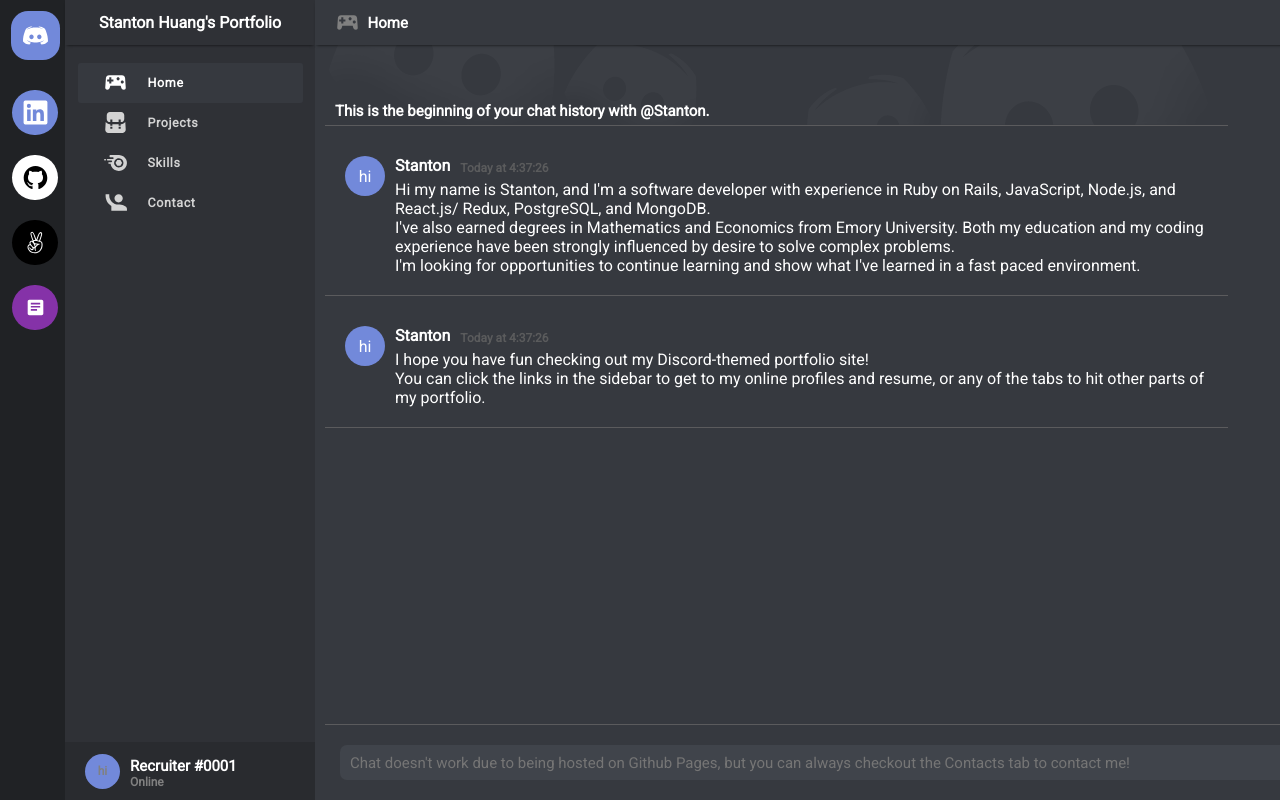
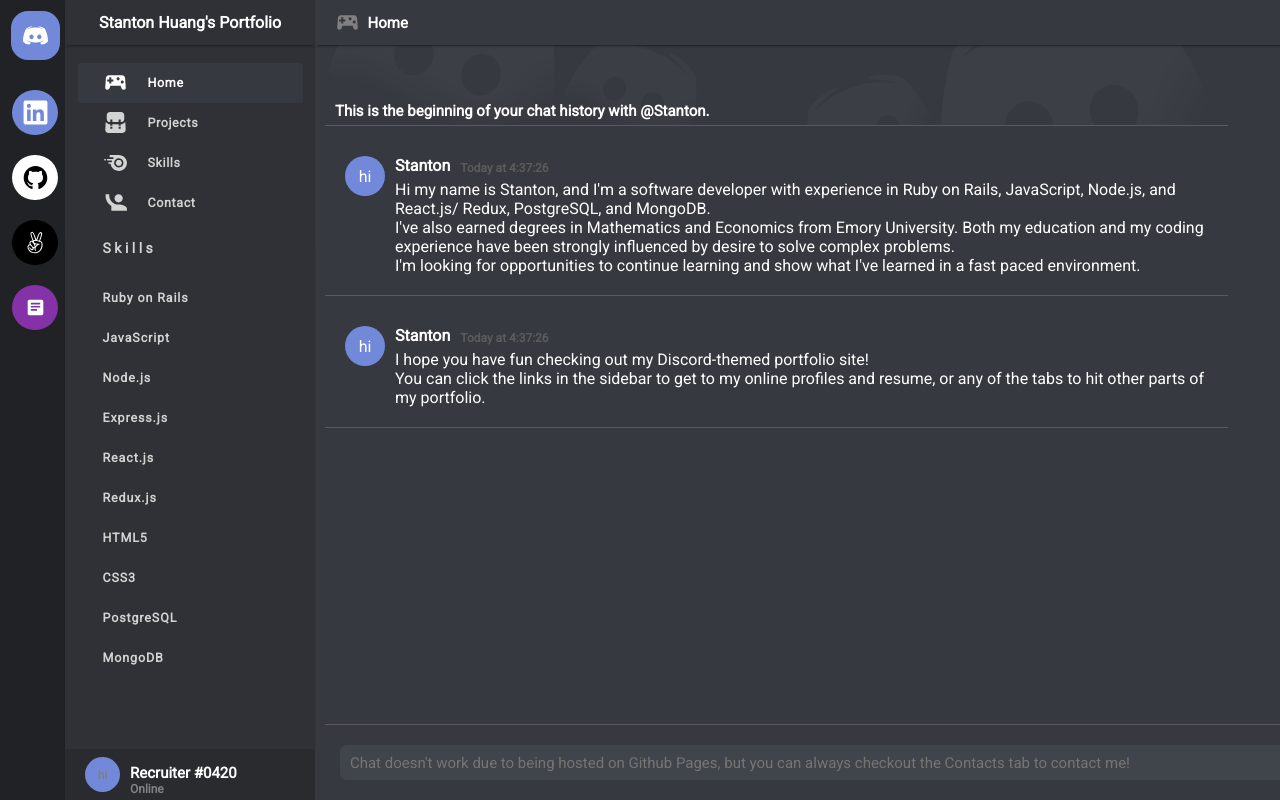
Before and after one commit to AetherVial/Portfolio, a React (Create React App) app: page / in a window 1280 px wide. Built offline with nearby package versions, Linux system fonts and the light colour scheme.

Commit message:
adds resume

```diff
--- a/src/projects.js
+++ b/src/projects.js
@@ -61,7 +61,8 @@
                 </div>
             </div>
 
-            <div className="chat" style={{height: '75px'}}></div>
+            <div className="chat" style={{height: '75px'}}>
+            </div>
     </div>
 </div>
 )
--- a/src/sidebar.js
+++ b/src/sidebar.js
@@ -1,7 +1,9 @@
 import React from 'react';
 import { NavLink } from 'react-router-dom';
 import './styles/sidebar.css';
-
+function getRandomInt(max) {
+  return Math.floor(Math.random() * Math.floor(max));
+}
 const Sidebar = () => (
   <span className = 'navBar'>
     <div> Stanton Huang's Portfolio </div>
@@ -21,11 +23,27 @@
               <svg xmlns="http://www.w3.org/2000/svg" name="PersonWaving" className="linkButtonIcon-Mlm5d6" aria-hidden="false" viewBox="0 0 24 24"><g fill="none" fillRule="evenodd"><path fill="currentColor" fillRule="nonzero" d="M0.5,0 L0.5,1.5 C0.5,5.65 2.71,9.28 6,11.3 L6,16 L21,16 L21,14 C21,11.34 15.67,10 13,10 C13,10 12.83,10 12.75,10 C8,10 4,6 4,1.5 L4,0 L0.5,0 Z M13,0 C10.790861,0 9,1.790861 9,4 C9,6.209139 10.790861,8 13,8 C15.209139,8 17,6.209139 17,4 C17,1.790861 15.209139,0 13,0 Z" transform="translate(2 4)" /><path d="M0,0 L24,0 L24,24 L0,24 L0,0 Z M0,0 L24,0 L24,24 L0,24 L0,0 Z M0,0 L24,0 L24,24 L0,24 L0,0 Z" /></g></svg>
               Contact</NavLink>
     </ul>
+    <div id="skillz">
+      <div>Skills</div>
+      <ul>
+        <li><div>Ruby on Rails</div></li>
+        <li><div>JavaScript</div></li>
+        <li><div>Node.js</div></li>
+        <li><div>Express.js</div></li>
+        <li><div>React.js</div></li>
+        <li><div>Redux.js</div></li>
+        <li><div>HTML5</div></li>
+        <li><div>CSS3</div></li>
+        <li><div>PostgreSQL</div></li>
+        <li><div>MongoDB</div></li>
+
+      </ul>
+    </div>
     <footer className="footer">
       <div className='chat'>
         <div className="icon-container"><div className='chatIcon'>hi</div> </div>
         <div>
-          <div className='user'>Recruiter&nbsp;#0001</div>
+          <div className='user'>Recruiter&nbsp;#0420</div>
           <div>
             Online
           </div>
--- a/src/styles/sidebar.css
+++ b/src/styles/sidebar.css
@@ -26,7 +26,7 @@
 .navBar > ul {
     list-style: none;
     display: flex;
-    height: 100%;
+    height: 20%;
     flex-direction: column;
     align-items: center;
     margin: 0px;
@@ -190,3 +190,73 @@
     color: white;
     font-size: 15px;
 }
+
+#skillz {
+    height: calc(100% - 100px);
+    top: 0;
+    display: flex;
+    flex-direction: column;
+    align-items: center;
+    justify-content: flex-start;
+    width: 100%;
+}
+
+#skillz > div {
+    display: flex;
+    height: 20px;
+    padding-left: 10%;
+    font-size: 14px;
+    width: 80%;
+    color:lightgrey;
+    text-decoration: none;
+    font-weight: bold;
+    letter-spacing: .25em;
+}
+
+#skillz > ul {
+    list-style: none;
+    list-style: none;
+    display: flex;
+    height: 20%;
+    width: 100%;
+    flex-direction: column;
+    align-items: center;
+    margin: 0px;
+    padding: 7% 0px;
+    font-size: 12.5px;
+    z-index: 1;
+}
+
+#skillz > ul > li {
+    width: 100%;
+    display: flex;
+    justify-content: center;
+}
+#skillz > ul > li > div {
+    display: flex;
+    justify-content: left;
+    align-items: center;
+    height: 40px;
+    padding-left: 10%;
+    width: 80%;
+    color: lightgrey;
+    text-decoration: none;
+    border-radius: 3px;
+    font-weight: bold;
+    letter-spacing: .07em;
+}
+
+#skillz > ul > li > div:hover {
+    display: flex;
+    justify-content: left;
+    align-items: center;
+    padding-left: 10%;
+    height: 40px;
+    width: 80%;
+    color: white;
+    font-weight: bold;
+    text-decoration: none;
+    border-radius: 3px;
+    letter-spacing: .07em;
+    background-color: rgb(54,57,63);
+}
```
